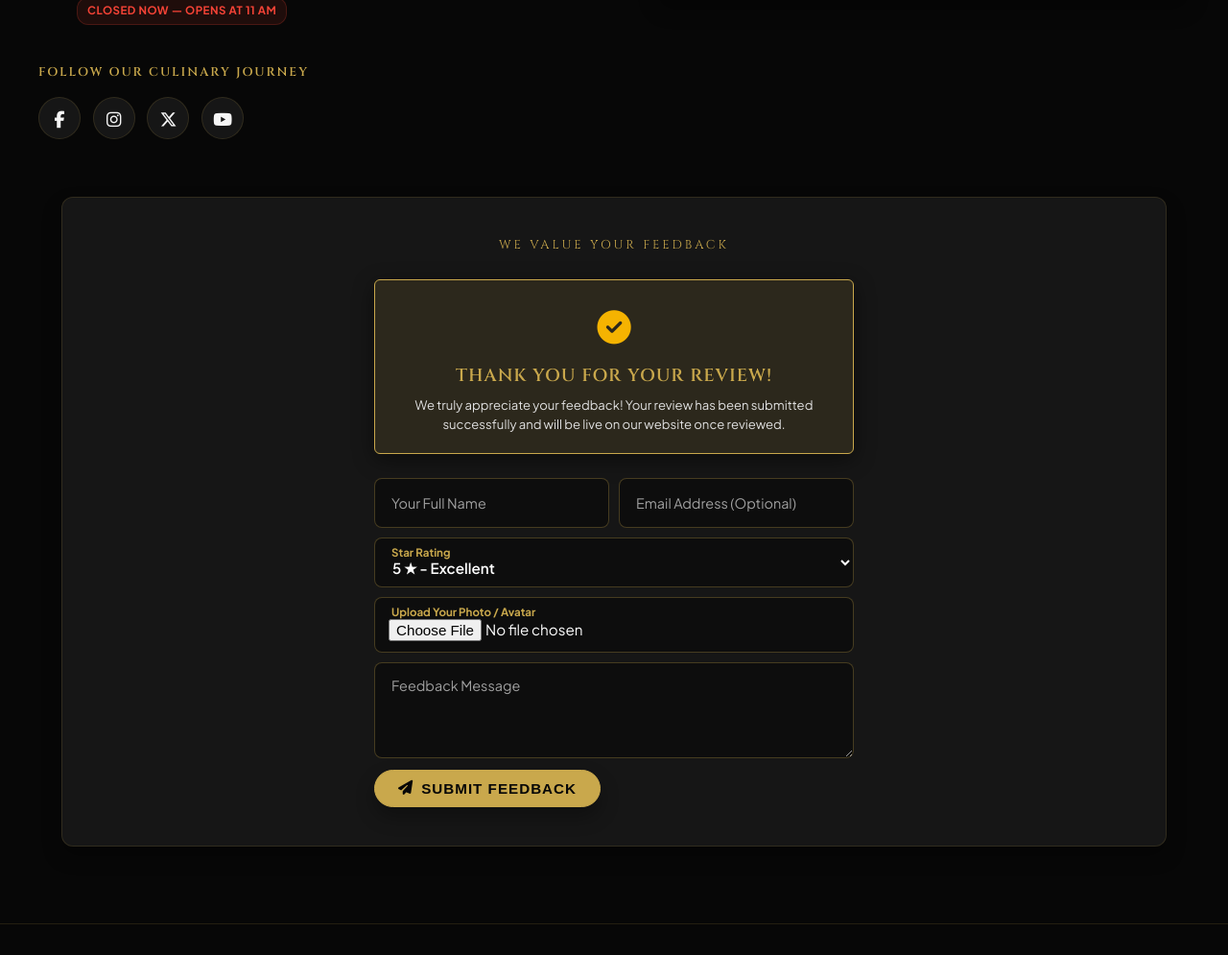
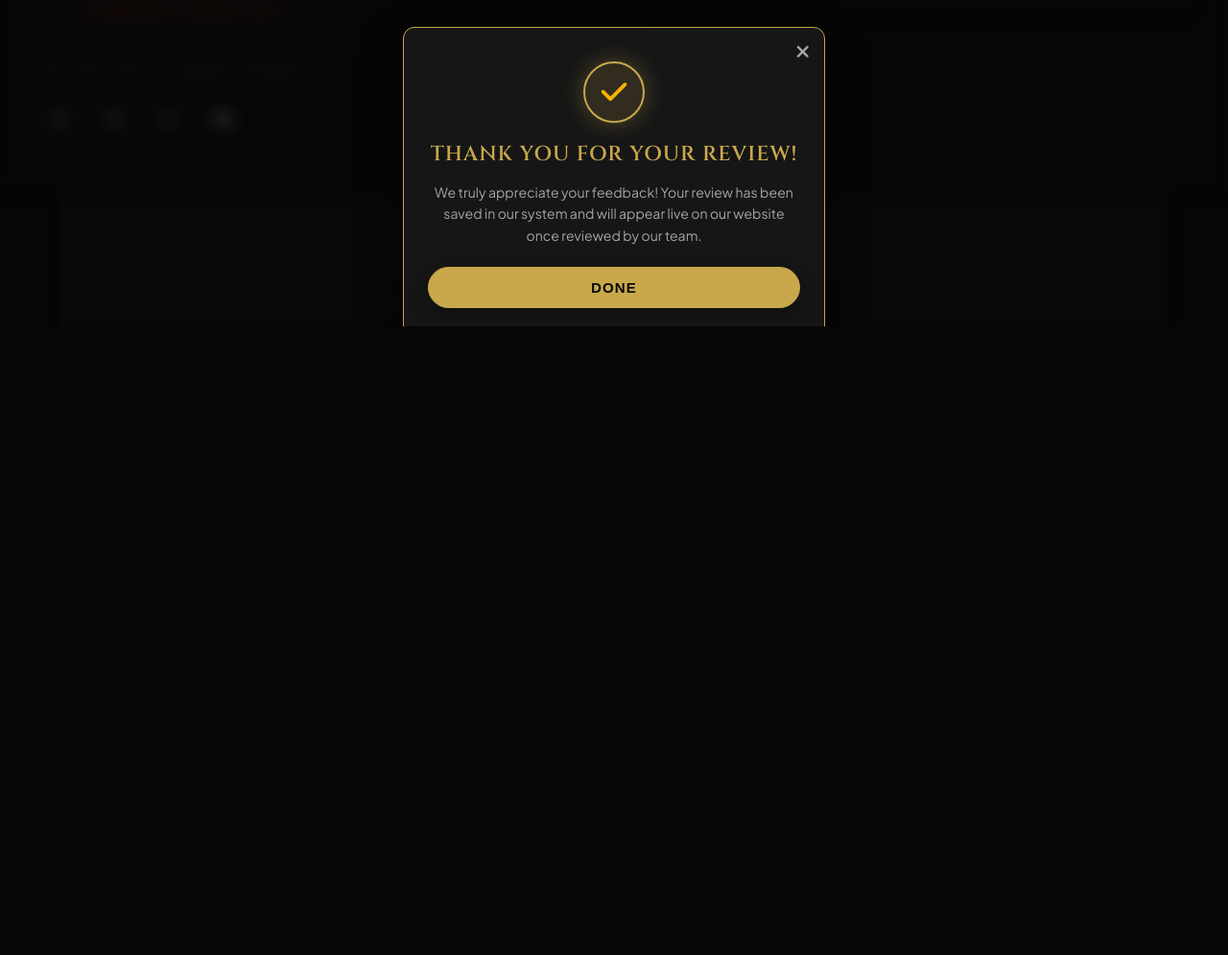
Before and after one commit to ahmadyarafridi/new-web-app, a Django app: page /contact/ in a window 1280 px wide. Shown: the part 460-1455 px from the top of the page at 96% size. After the commit the page ends 800 px from the top, so only its background shows below. Run offline with Django 5.2, Linux system fonts and the light colour scheme; tables that the repository leaves empty hold one stand-in row (values such as "Sample post"); one stand-in notice (Sample message) is shown; some libraries are stand-ins or nearby versions; some web fonts are replaced.

Commit message:
Transform review submission thank you notification into a popup modal matching the Order Saved modal

```diff
--- a/templates/website/contact.html
+++ b/templates/website/contact.html
@@ -74,20 +74,52 @@
         </div>
 
         {% if messages %}
-        <div style="max-width: 500px; margin: 0 auto 25px auto;">
-            {% for message in messages %}
-            <div style="background: rgba(201, 168, 76, 0.12); border: 1.5px solid var(--color-primary); border-radius: var(--border-radius-sm); padding: 20px 22px; text-align: center; color: #ffffff; box-shadow: 0 6px 22px rgba(0, 0, 0, 0.45); animation: fadeIn 0.4s ease;">
-                <div style="font-size: 2.2rem; color: #f5b301; margin-bottom: 8px;">
-                    <i class="fa-solid fa-circle-check"></i>
+        <!-- POPUP THANK YOU MODAL (MATCHES ORDER SAVED CONFIRMATION MODAL) -->
+        <div class="modal active" id="feedbackThankYouModal" style="display: flex; align-items: center; justify-content: center; position: fixed; top: 0; left: 0; width: 100vw; height: 100vh; z-index: 99999;">
+            <div class="modal-backdrop" id="feedbackModalBackdrop"></div>
+            <div class="modal-content" style="text-align: center; max-width: 440px; padding: 35px 25px; border-color: var(--color-primary); box-shadow: var(--shadow-lg); animation: popIn 0.3s cubic-bezier(0.175, 0.885, 0.32, 1.275);">
+                <button class="modal-close-btn" id="closeFeedbackModalBtn" type="button"><i class="fa-solid fa-xmark"></i></button>
+
+                <div style="width: 64px; height: 64px; border-radius: 50%; background: rgba(201, 168, 76, 0.15); border: 2px solid var(--color-primary); color: #f5b301; display: flex; align-items: center; justify-content: center; font-size: 1.9rem; margin: 0 auto 16px auto; box-shadow: 0 0 25px rgba(201, 168, 76, 0.35);">
+                    <i class="fa-solid fa-check"></i>
                 </div>
-                <h3 style="font-family: var(--font-brand); color: var(--color-primary); font-size: 1.15rem; margin-bottom: 6px; text-transform: uppercase; letter-spacing: 1px;">Thank You For Your Review!</h3>
-                <p style="font-size: 0.82rem; color: #e0e0e0; margin: 0; line-height: 1.5;">We truly appreciate your feedback! Your review has been submitted successfully and will be live on our website once reviewed.</p>
+
+                <h3 style="font-family: var(--font-brand); color: var(--color-primary); font-size: 1.35rem; margin-bottom: 10px; text-transform: uppercase; letter-spacing: 1px;">
+                    Thank You For Your Review!
+                </h3>
+
+                <p style="font-size: 0.88rem; color: var(--color-text-gray); line-height: 1.6; margin-bottom: 22px;">
+                    We truly appreciate your feedback! Your review has been saved in our system and will appear live on our website once reviewed by our team.
+                </p>
+
+                <button type="button" class="btn-primary" id="dismissFeedbackModalBtn" style="width: 100%; justify-content: center; padding: 12px; font-weight: 700; cursor: pointer;">
+                    Done
+                </button>
             </div>
-            {% endfor %}
         </div>
+
+        <script>
+            document.addEventListener('DOMContentLoaded', function() {
+                const modal = document.getElementById('feedbackThankYouModal');
+                const closeBtn = document.getElementById('closeFeedbackModalBtn');
+                const dismissBtn = document.getElementById('dismissFeedbackModalBtn');
+                const backdrop = document.getElementById('feedbackModalBackdrop');
+
+                function closeModal() {
+                    if (modal) {
+                        modal.classList.remove('active');
+                        modal.style.display = 'none';
+                    }
+                }
+
+                if (closeBtn) closeBtn.addEventListener('click', closeModal);
+                if (dismissBtn) dismissBtn.addEventListener('click', closeModal);
+                if (backdrop) backdrop.addEventListener('click', closeModal);
+            });
+        </script>
         {% endif %}
 
-        <form method="post" action="{% url 'contact' %}#customer-feedback" enctype="multipart/form-data" style="display: flex; flex-direction: column; gap: 0px; max-width: 500px; margin: 0 auto;">
+        <form method="post" action="{% url 'contact' %}" enctype="multipart/form-data" style="display: flex; flex-direction: column; gap: 0px; max-width: 500px; margin: 0 auto;">
             {% csrf_token %}
 
             <div style="display: grid; grid-template-columns: repeat(auto-fit, minmax(240px, 1fr)); gap: 10px;">
```
